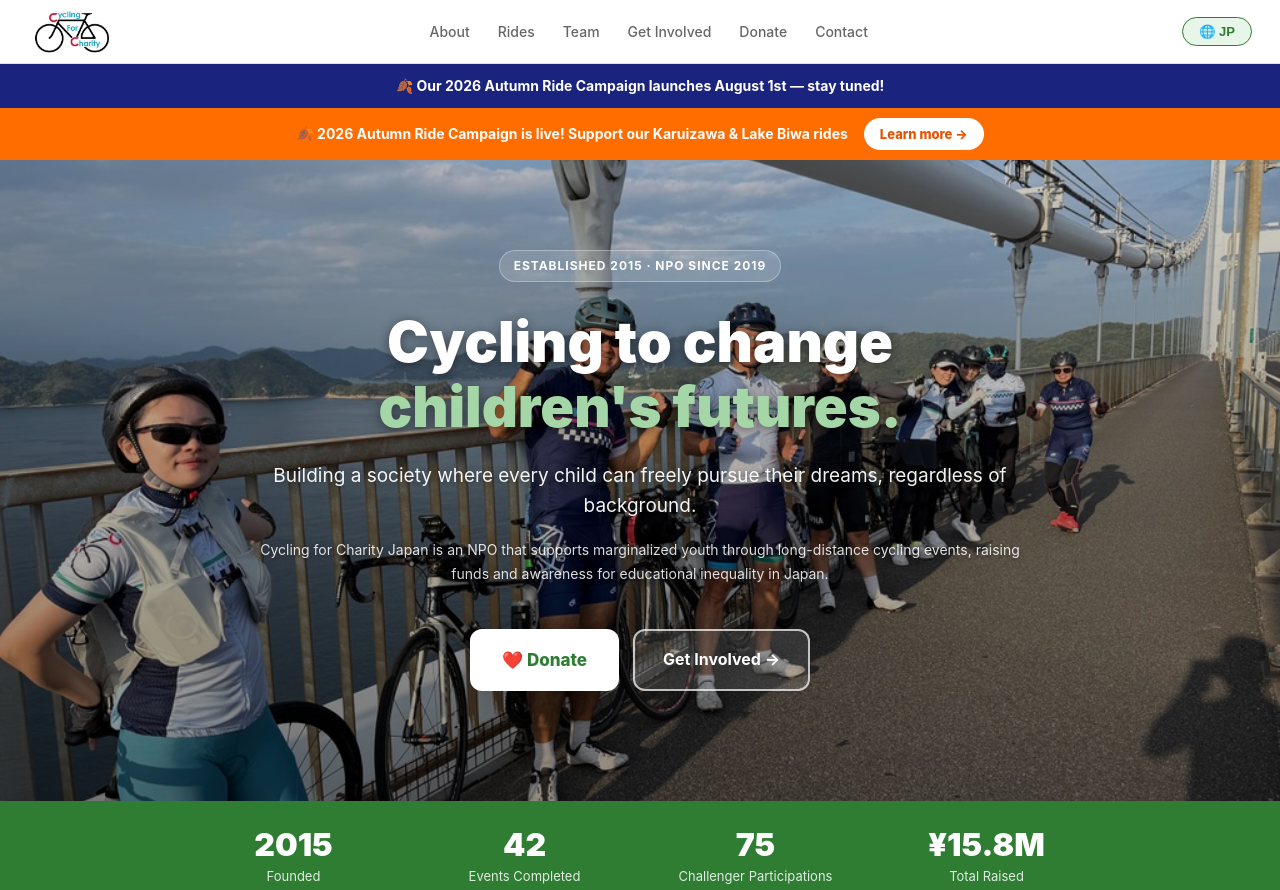
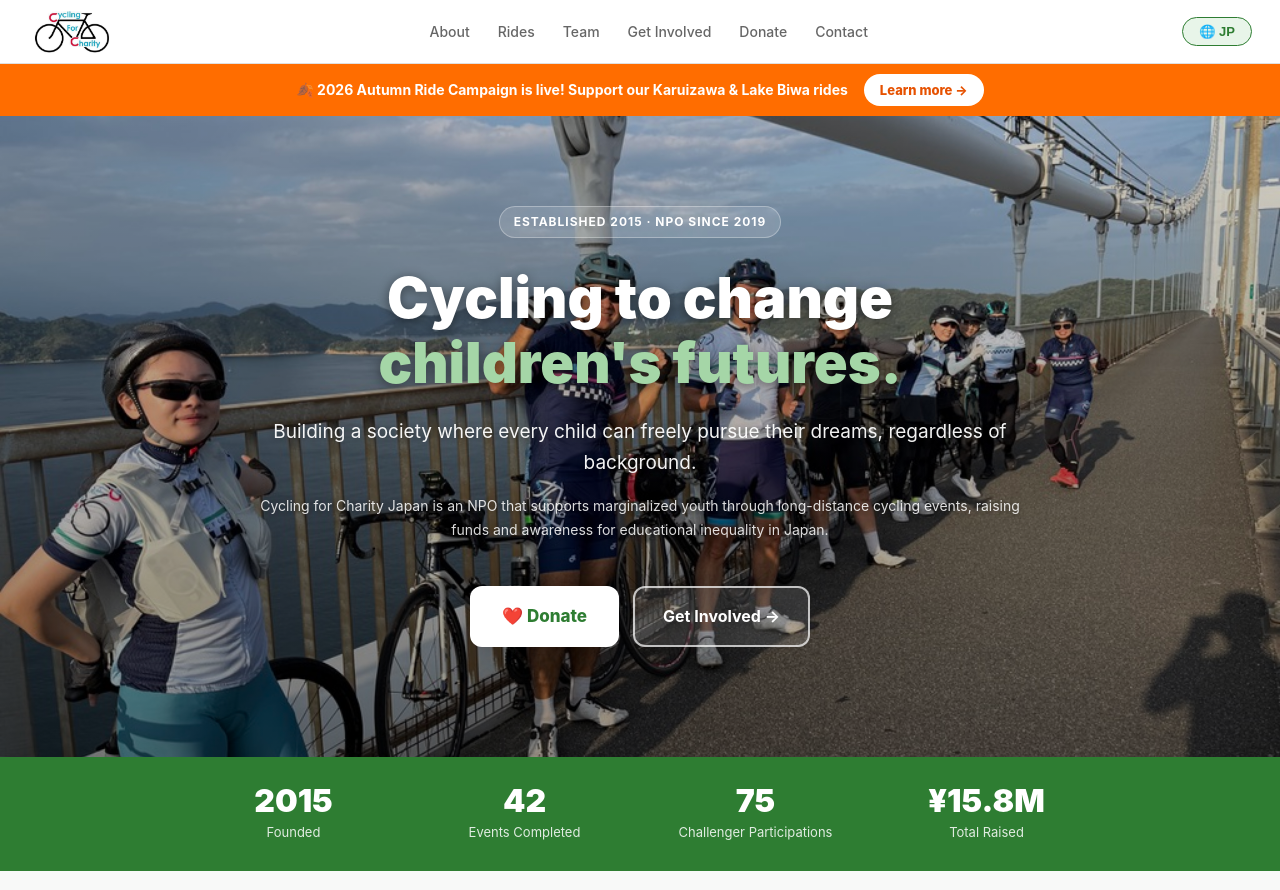
Before and after one commit to yosuketak/cyclingforcharity, a plain HTML site: page index.html in a window 1280 px wide. Shown: the top 890 px of the page. Drawn offline with Linux system fonts and the light colour scheme.

Commit message:
Go live with campaign banner, remove opening-soon banner
Fixed duplicate display style bug. Banner now shows immediately
and hides automatically after Oct 31 2026.

Co-Authored-By: Claude Sonnet 4.6 <noreply@anthropic.com>

```diff
--- a/index.html
+++ b/index.html
@@ -413,15 +413,8 @@
   <a href="get-involved.html#contact"><span data-lang="ja">お問い合わせ</span><span data-lang="en">Contact</span></a>
 </div>
 
-<!-- ── CAMPAIGN BANNER ── -->
-<div id="campaignBanner" style="display:none;">
-  <!-- Opening Soon (before Aug 1) -->
-  <div id="bannerSoon" style="display:none; background:#1A237E; color:white; text-align:center; padding:10px 20px; font-size:14px; font-weight:700;">
-    <span data-lang="ja">🍂 2026秋のライド応援キャンペーン、8月1日より開始！</span>
-    <span data-lang="en">🍂 Our 2026 Autumn Ride Campaign launches August 1st — stay tuned!</span>
-  </div>
-  <!-- Live (Aug 1 onwards) -->
-  <div id="bannerLive" style="display:none; background:var(--orange-light); color:white; text-align:center; padding:10px 20px; font-size:14px; font-weight:700; display:flex; align-items:center; justify-content:center; gap:16px; flex-wrap:wrap;">
+<!-- ── CAMPAIGN BANNER (live Jun 8 – Oct 31 2026) ── -->
+<div id="bannerLive" style="display:none; background:var(--orange-light); color:white; text-align:center; padding:10px 20px; font-size:14px; font-weight:700; align-items:center; justify-content:center; gap:16px; flex-wrap:wrap;">
   <span>
     <span data-lang="ja">🍂 2026秋のライド応援キャンペーン開催中！軽井沢・琵琶湖ライドを応援しよう</span>
     <span data-lang="en">🍂 2026 Autumn Ride Campaign is live! Support our Karuizawa &amp; Lake Biwa rides</span>
@@ -430,7 +423,6 @@
     <span data-lang="ja">詳しくはこちら →</span>
     <span data-lang="en">Learn more →</span>
   </a>
-  </div>
 </div>
 
 <!-- ── HERO ── -->
@@ -1467,15 +1459,9 @@
 
   /* ── Campaign Banner ── */
   (function() {
-    const now   = new Date();
-    const start = new Date('2026-08-01T00:00:00+09:00'); // JST
-    const end   = new Date('2026-10-31T23:59:59+09:00');
-    const banner = document.getElementById('campaignBanner');
-    if (now < start) {
-      banner.style.display = 'block';
-      document.getElementById('bannerSoon').style.display = 'block';
-    } else if (now <= end) {
-      banner.style.display = 'block';
+    const now = new Date();
+    const end = new Date('2026-10-31T23:59:59+09:00');
+    if (now <= end) {
       document.getElementById('bannerLive').style.display = 'flex';
     }
     // After Oct 31 the banner stays hidden automatically
```
Lines whose indentation alone changed are shown as unchanged.
